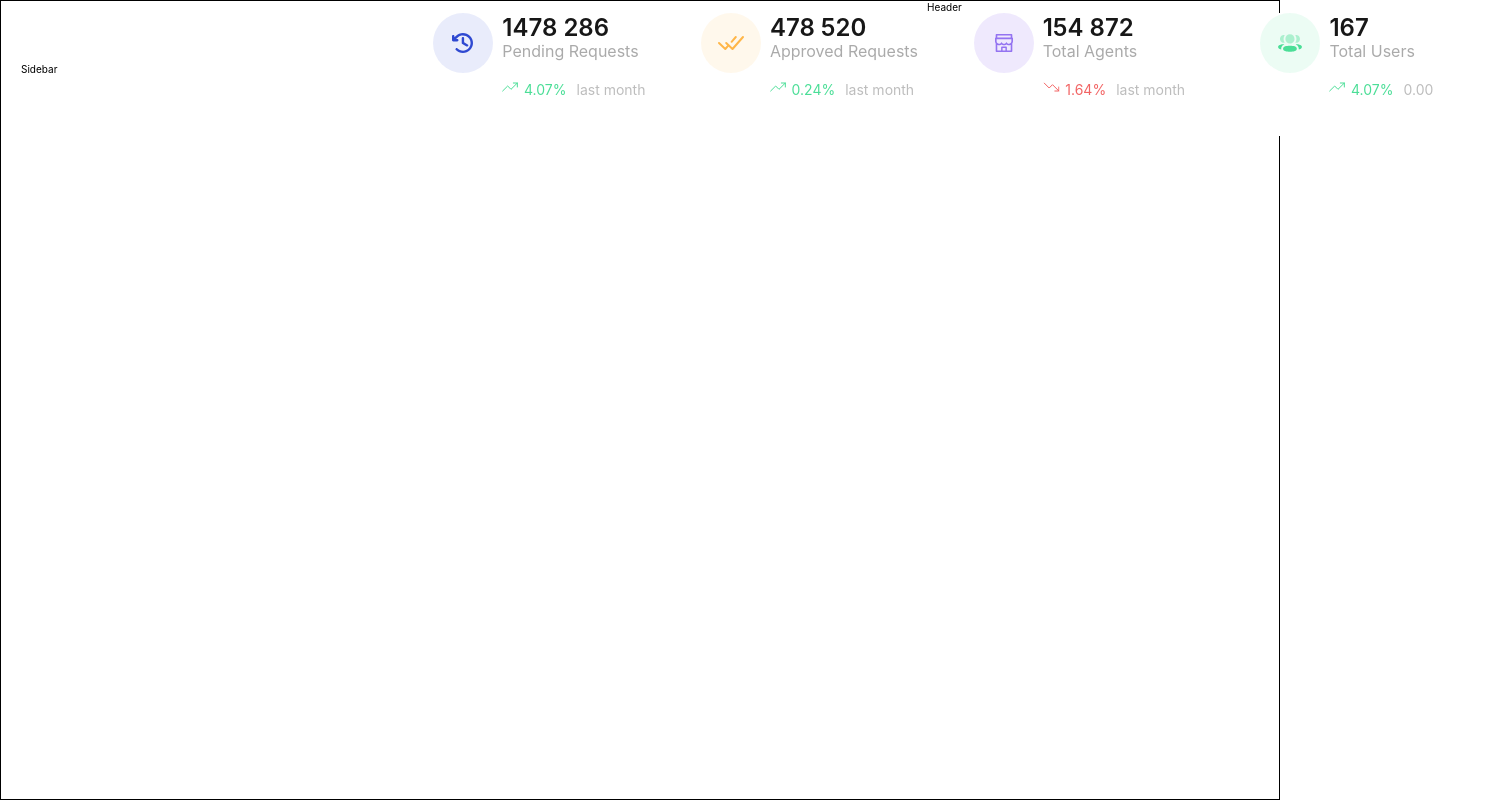
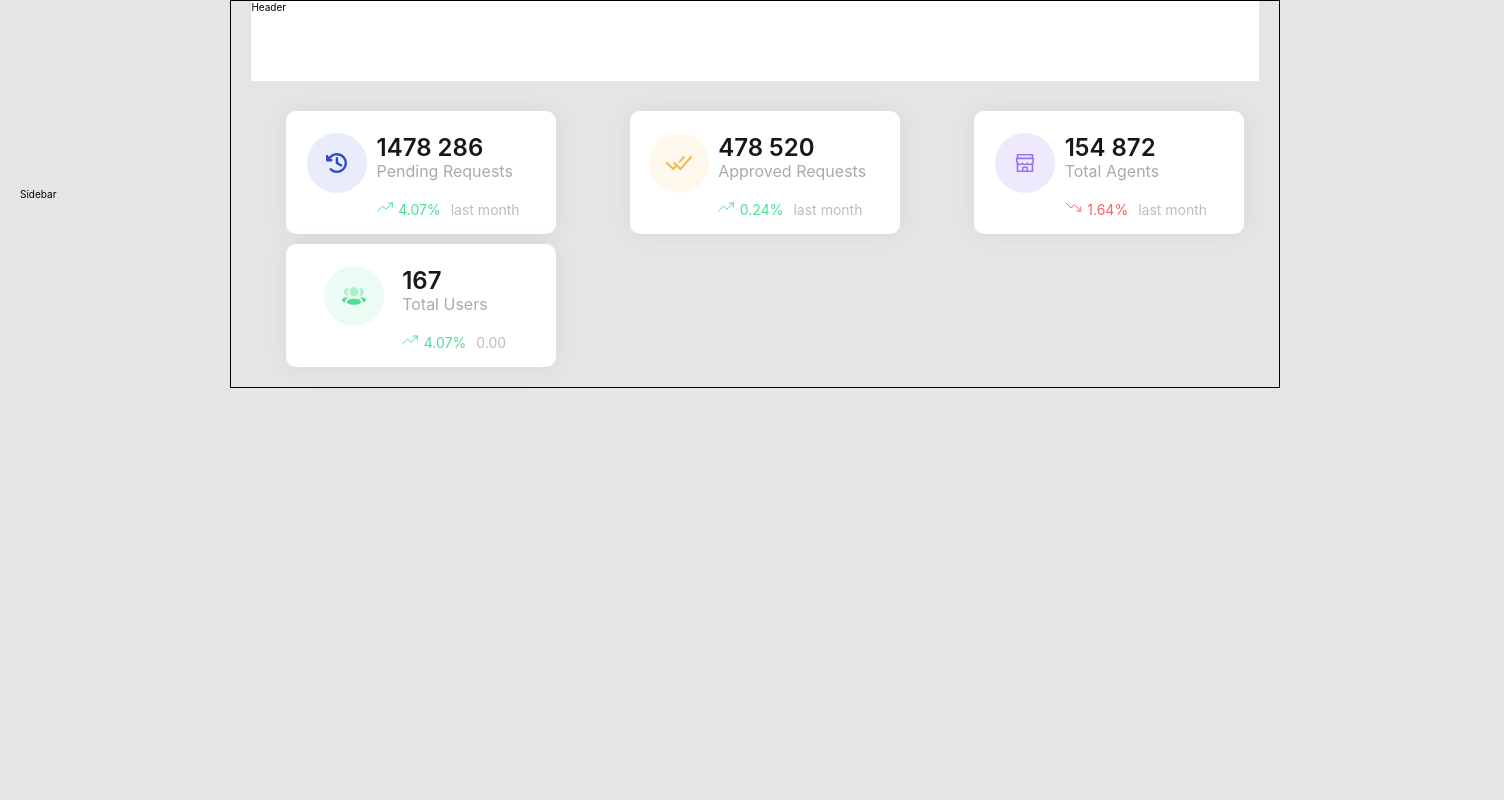
Before and after one commit to victorex27/miniature-octo-eureka, a React (Create React App) app: page /#/ in a window 1280 px wide. Shown: the whole page, 1504 px wide, since content can reach past the window. Built offline with nearby package versions, Linux system fonts and the light colour scheme.

Commit message:
complete main div

```diff
--- a/src/components/SummaryCard/SummaryCard.scss
+++ b/src/components/SummaryCard/SummaryCard.scss
@@ -3,10 +3,16 @@
   flex-direction: column;
   flex-wrap: wrap;
   justify-content: flex-start;
-  align-items: flex-start;
-  width: 270px;
-  height: 123px;
+  align-items: center;
+  // min-width: 200px;
+  width: 27rem;
+  height: 12.3rem;
   background-color: #fff;
+  padding: 2.2rem 3.6rem 1.7rem 1.9rem ;
+  margin-left: 2rem;
+  margin-top: 1rem;
+  border-radius: 1rem;
+  box-shadow: 0px 0px 25px 0px rgba(0, 0, 0, 0.06);
 
   & > * {
     flex: 1 1 100%;
@@ -29,8 +35,8 @@
     font-family: Inter;
     font-style: normal;
     font-weight: 600;
-    font-size: 24px;
-    line-height: 29px;
+    font-size: 2.4rem;
+    line-height: 2.9rem;
     color: #171717;
     display: flex;
     align-items: center;
@@ -40,24 +46,25 @@
     color: #aaa;
     font-family: Inter;
     font-weight: 400;
-    font-size: 16px;
-    line-height: 19.36px;
+    font-size: 1.6rem;
+    line-height: 1.936rem;
     display: flex;
     align-items: center;
   }
 
   div.tertiary-text {
-    margin-top: 18px;
+    margin-top: 1.8rem;
+
     & > span {
-      width: 75px;
-      height: 17px;
-      font-size: 14px;
-      line-height: 17px;
+      width: 7.5rem;
+      height: 1.7rem;
+      font-size: 1.4rem;
+      line-height: 1.7rem;
       color: #bdbdbd;
 
       align-items: center;
       font-weight: 400;
-      font-size: 14px;
+      font-size: 1.4rem;
     }
 
     & > span.orange {
@@ -70,11 +77,11 @@
   }
 
   span.percentage {
-    margin-left: 5.67px;
+    margin-left: 0.567rem;
   }
 
   span.time {
-    margin-left: 10px;
+    margin-left: 1.0rem;
   }
 
   /* colors*/
--- a/src/containers/Header/Header.scss
+++ b/src/containers/Header/Header.scss
@@ -0,0 +1,6 @@
+.Header{
+
+    width: 100%;
+    height: 80px;
+    background-color: #fff;
+}
--- a/src/containers/Header/index.js
+++ b/src/containers/Header/index.js
@@ -2,7 +2,7 @@ import React from 'react';
 import './Header.scss';
 
 const Header = (props) => {
-  return <div>Header</div>;
+  return <div className='Header'>Header</div>;
 };
 
 export default Header;
--- a/src/containers/MainDiv/MainDiv.scss
+++ b/src/containers/MainDiv/MainDiv.scss
@@ -9,4 +9,11 @@
   & > div {
     display: flex;
   }
+
+  div.group1{
+    display: flex;
+    flex-wrap: wrap;
+    justify-content: space-between;
+    padding: 2rem 1.5rem 2rem;
+  }
 }
--- a/src/containers/MainDiv/index.js
+++ b/src/containers/MainDiv/index.js
@@ -1,18 +1,17 @@
 import React from 'react';
 import SummaryCard from '../../components/SummaryCard';
 import './MainDiv.scss';
-import Vector1 from '../../img/vector1.svg'
-import Vector2 from '../../img/vector2.svg'
-import Vector3 from '../../img/vector3.svg'
-import Vector4 from '../../img/vector4.svg'
+import Vector1 from '../../img/vector1.svg';
+import Vector2 from '../../img/vector2.svg';
+import Vector3 from '../../img/vector3.svg';
+import Vector4 from '../../img/vector4.svg';
 import UpTrend from '../../img/icon-trending-up.svg';
 import DownTrend from '../../img/icon-trending-down.svg';
-
 
 const MainDiv = (props) => {
   return (
     <div className='MainDiv'>
-      <div>
+      <div className='group1'>
         <SummaryCard
           name='Pending Requests'
           amount='1478 286'
--- a/src/index.scss
+++ b/src/index.scss
@@ -24,7 +24,8 @@ body {
   -moz-osx-font-smoothing: grayscale;
 
   min-height: 100vh;
-  border: 1px solid black;
+
+  background-color: #e5e5e5;
 }
 
 code {
--- a/src/pages/Home.js
+++ b/src/pages/Home.js
@@ -8,7 +8,7 @@ const Home = (props) => {
   return (
     <div className='Home'>
       <SideBar />
-      <div>
+      <div className='container'>
         <Header />
         <MainDiv />
       </div>
--- a/src/pages/Home.scss
+++ b/src/pages/Home.scss
@@ -10,19 +10,18 @@ div.Home {
     display: flex;
     align-items: center;
     height: 100%;
-
   }
 
-  & > :first-child{
-      flex: 0 0 30%;
+  & > :first-child {
+    flex: 0 0 18%;
   }
 
-  & > :not(:first-of-type){
+  & > :not(:first-of-type) {
     flex-direction: column;
     flex-grow: 1;
-
   }
 
-
-
+  div.container {
+    border: 1px solid black;
+  }
 }
```
